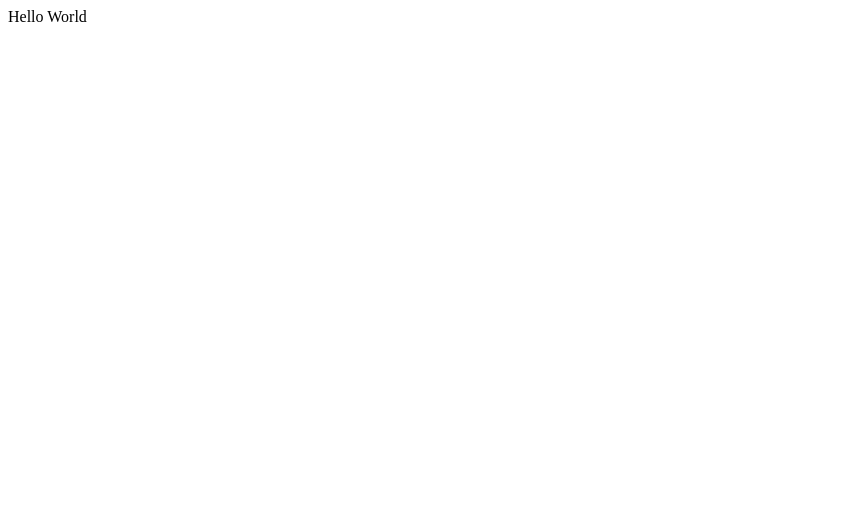
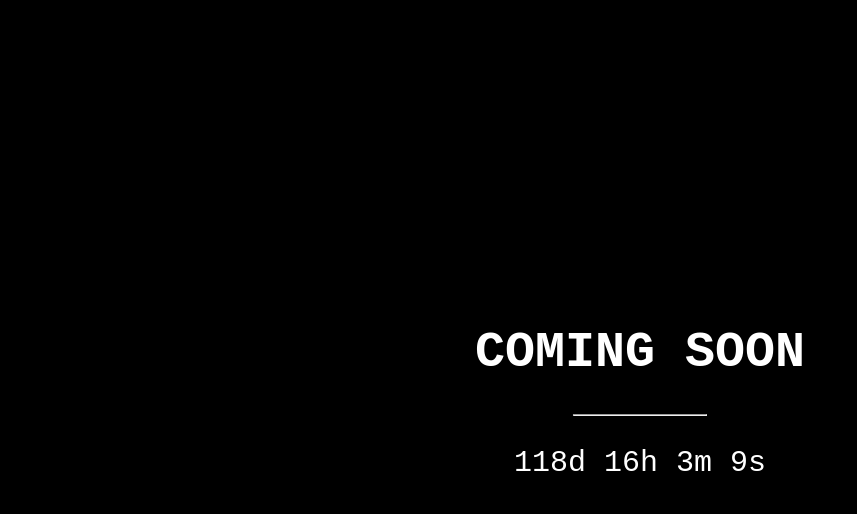
Before and after one commit to artillas/artillas.github.io, a plain HTML site: page index.html in a window 1280 px wide. Shown: the whole page, without its empty margins (0-857 px from the left). Drawn offline with Linux system fonts and the light colour scheme.

Commit message:
Coming soon

```diff
--- a/index.html
+++ b/index.html
@@ -1,8 +1,76 @@
 <html>
+    <style>
+body, html {
+    height: 100%;
+    margin: 0;
+}
+
+hr {
+    margin: auto;
+    width: 40%;
+}
+
+a {
+    text-decoration: none;
+    color: inherit;
+}
+
+.middle {
+    position: absolute;
+    top: 50%;
+    left: 50%;
+    transform: translate(-50%, -50%);
+    text-align: center;
+    color: white;
+    font-family: "Courier New", Courier, monospace;
+    font-size: 25px;
+}
+
+.smear {
+    background-color: black;
+    width: 100%;
+    height: 100%
+}
+
+.clock {
+    color: white;
+    font-family: "Courier New", Courier, monospace;
+    font-size: 30px;
+}
+    </style>
     <head>
         <title>Artillas</title>
     </head>
     <body>
-        Hello World
+        <div class='smear'>
+            <div>
+              <div class='middle'>
+                <h1>COMING SOON</h1>
+                <hr>
+                <p class='clock' id='timer'></p>
+              </div>
+            </div>
+          </div>
+          <script>
+          var countDownDate = new Date('December 25, 2022 00:00:00').getTime();
+
+          var countdownfunction = setInterval(function() {
+            var now = new Date().getTime();
+            var distance = countDownDate - now;
+
+            var days = Math.floor(distance / (1000 * 60 * 60 * 24));
+            var hours = Math.floor((distance % (1000 * 60 * 60 * 24)) / (1000 * 60 * 60));
+            var minutes = Math.floor((distance % (1000 * 60 * 60)) / (1000 * 60));
+            var seconds = Math.floor((distance % (1000 * 60)) / 1000);
+
+            document.getElementById('timer').innerHTML = days + 'd ' + hours + 'h '
+            + minutes + 'm ' + seconds + 's ';
+
+            if (distance < 0) {
+              clearInterval(countdownfunction);
+              document.getElementById('timer').innerHTML = '...';
+            }
+          }, 1000);
+          </script>
     </body>
 </html>
```
